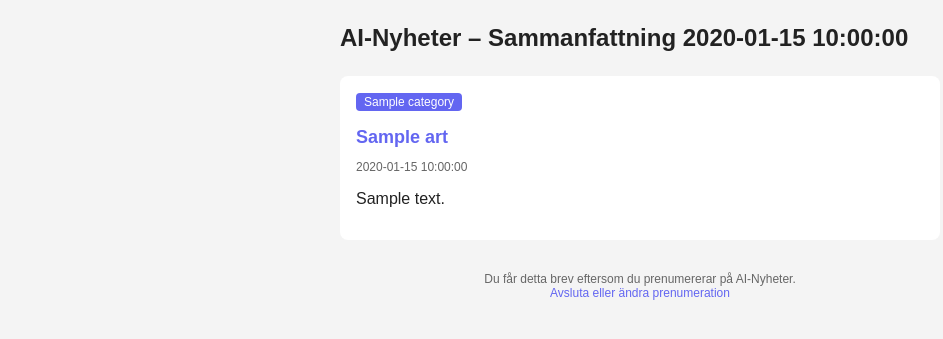
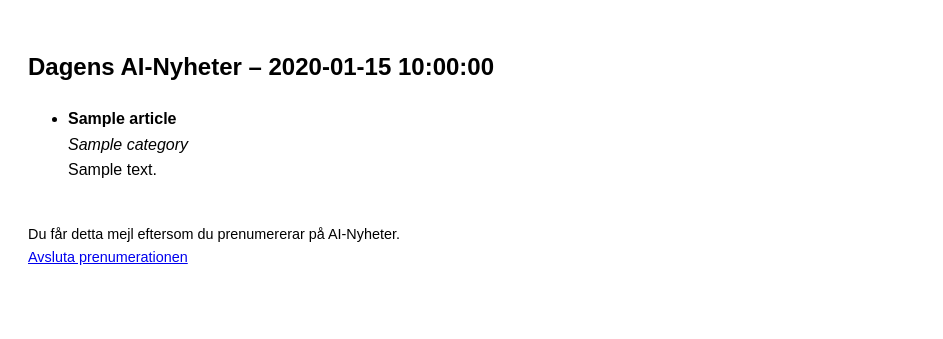
Before and after one commit to andersasplundberggren/ai-nyheter-backend, a Flask app: template templates/digest.html in a window 1280 px wide. Shown: the top 339 px of the page, without its empty margins (0-943 px from the left). Run offline with Flask 3, Linux system fonts and the light colour scheme; the template is opened without the code that fills it: most values are stand-ins (such as "Sample title", 1, 10 or a date in 2020).

Commit message:
Update digest.html

```diff
--- a/templates/digest.html
+++ b/templates/digest.html
@@ -1,44 +1,29 @@
-<!-- templates/digest.html -->
 <!DOCTYPE html>
-<html lang="sv">
+<html>
 <head>
-<meta charset="utf-8" />
-<title>AI-Nyheter – Nyhetsbrev</title>
+  <meta charset="UTF-8">
+  <title>AI-Nyheter – Dagens sammanfattning</title>
+</head>
+<body style="font-family: Arial, sans-serif; line-height: 1.6; padding: 20px;">
+  <h2>Dagens AI-Nyheter – {{ date }}</h2>
 
-<!-- *** All CSS inline så mejlklienter klarar det *** -->
-<style>
-  body{margin:0;font-family:Arial,Helvetica,sans-serif;background:#f4f4f4;color:#222;}
-  .wrapper{max-width:600px;margin:0 auto;padding:24px;}
-  .card{background:#fff;border-radius:8px;padding:16px;margin-bottom:20px;}
-  h1{font-size:24px;margin:0 0 24px;}
-  h2{font-size:18px;margin:12px 0 4px;}
-  .cat{display:inline-block;font-size:12px;background:#6366f1;color:#fff;
-       padding:2px 8px;border-radius:4px;margin-bottom:4px;}
-  .meta{font-size:12px;color:#666;}
-  .footer{font-size:12px;color:#666;margin-top:32px;text-align:center;}
-  a{color:#6366f1;text-decoration:none;}
-</style>
-</head>
-<body>
-  <div class="wrapper">
-    <h1>AI-Nyheter – Sammanfattning {{ date }}</h1>
+  {% if articles %}
+    <ul>
+      {% for article in articles %}
+        <li>
+          <strong>{{ article.title }}</strong><br>
+          <em>{{ article.category }}</em><br>
+          {{ article.summary }}
+        </li>
+      {% endfor %}
+    </ul>
+  {% else %}
+    <p>Inga artiklar idag.</p>
+  {% endif %}
 
-    {% for art in articles %}
-    <div class="card">
-      <span class="cat">{{ art.category }}</span>
-      <h2>
-        <a href="{{ art.url }}">{{ art.title }}</a>
-        {% if art.paywall %}🔒{% endif %}
-      </h2>
-      <p class="meta">{{ art.date }}</p>
-      <p>{{ art.summary }}</p>
-    </div>
-    {% endfor %}
-
-    <div class="footer">
-      Du får detta brev eftersom du prenumererar på AI-Nyheter.<br>
-      <a href="{{ unsubscribe_link }}">Avsluta eller ändra prenumeration</a>
-    </div>
-  </div>
+  <p style="margin-top: 40px; font-size: 0.9em;">
+    Du får detta mejl eftersom du prenumererar på AI-Nyheter.<br>
+    <a href="{{ unsubscribe_link }}">Avsluta prenumerationen</a>
+  </p>
 </body>
 </html>
```
